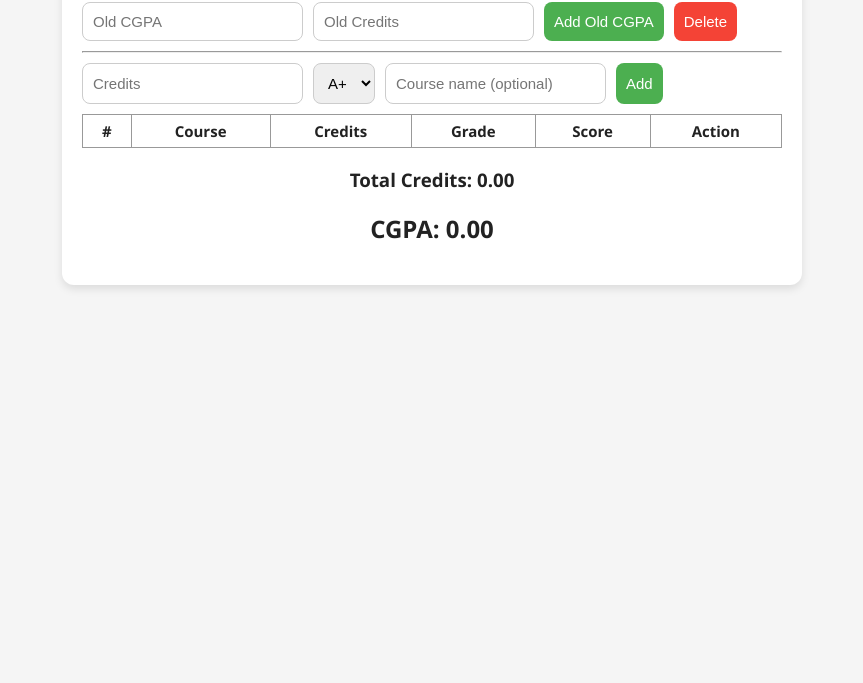
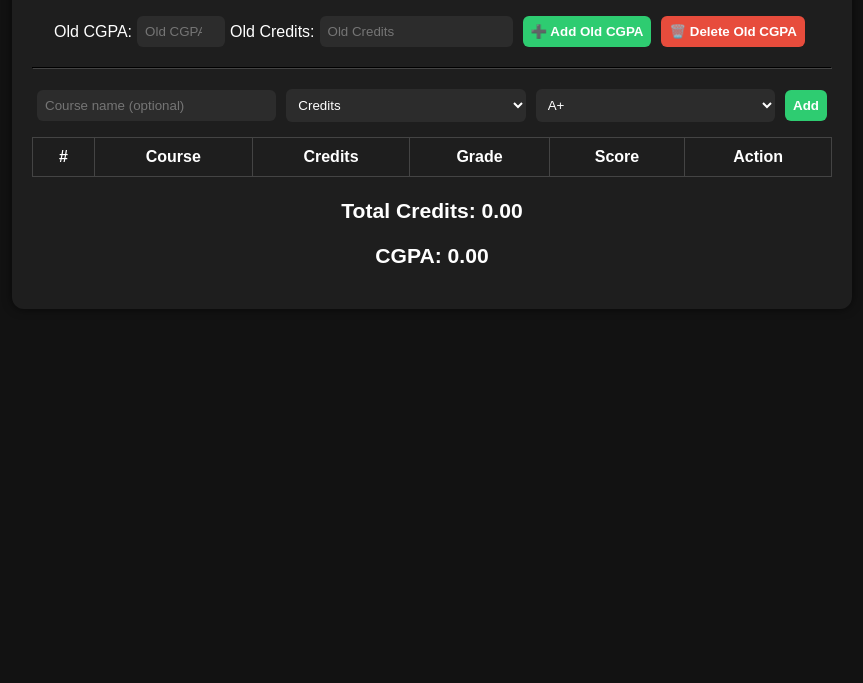
Before and after one commit to anshagnihotry258/Projects, a plain HTML site: page cgpa_calc_updated1.html in a window 1280 px wide. Shown: the part 117-800 px from the top of the page, without its empty margins (208-1071 px from the left). Drawn offline with Linux system fonts and the light colour scheme.

Commit message:
Enhance CGPA calculator with dark mode styles
Updated styles and structure for improved dark mode support and user experience.

```diff
--- a/cgpa_calc_updated1.html
+++ b/cgpa_calc_updated1.html
@@ -1,258 +1,237 @@
 <!DOCTYPE html>
 <html lang="en">
 <head>
-<meta charset="UTF-8">
-<meta name="viewport" content="width=device-width, initial-scale=1.0">
+  <meta charset="UTF-8" />
+  <meta name="viewport" content="width=device-width, initial-scale=1.0" />
   <title>CGPA Calculator</title>
   <style>
-  :root {
-    --green: #4caf50;
-    --red: #f44336;
-    --dark-bg: #1e1e1e;
-    --dark-card: #2b2b2b;
-    --light-bg: #f5f5f5;
-    --light-card: #ffffff;
-  }
-
     body {
-    font-family: 'Segoe UI', sans-serif;
-    background-color: var(--light-bg);
-    color: #222;
+      font-family: Arial, sans-serif;
       margin: 0;
-    padding: 15px;
+      padding: 0;
+      background-color: #121212;
+      color: white;
       transition: background-color 0.3s, color 0.3s;
     }
 
-  .dark-mode {
-    background-color: var(--dark-bg);
-    color: #f5f5f5;
-  }
-
     .container {
-    max-width: 700px;
-    margin: auto;
-    background: var(--light-card);
+      max-width: 800px;
+      margin: 30px auto;
+      background-color: #1e1e1e;
       padding: 20px;
       border-radius: 12px;
-    box-shadow: 0 4px 8px rgba(0,0,0,0.1);
-    transition: background 0.3s;
-  }
-
-  .dark-mode .container {
-    background: var(--dark-card);
+      box-shadow: 0 0 10px rgba(0, 0, 0, 0.6);
     }
 
     h1 {
       text-align: center;
-    margin-bottom: 10px;
+      margin-bottom: 20px;
     }
 
-  .top-row {
+    input, select, button {
+      padding: 8px;
+      border-radius: 6px;
+      border: none;
+      margin: 5px;
+    }
+
+    input, select {
+      background-color: #2c2c2c;
+      color: white;
+    }
+
+    button {
+      cursor: pointer;
+      font-weight: bold;
+    }
+
+    .green-btn {
+      background-color: #2ecc71;
+      color: white;
+    }
+
+    .green-btn:hover {
+      background-color: #27ae60;
+    }
+
+    .red-btn {
+      background-color: #e74c3c;
+      color: white;
+    }
+
+    .red-btn:hover {
+      background-color: #c0392b;
+    }
+
+    table {
+      width: 100%;
+      border-collapse: collapse;
+      margin-top: 10px;
+    }
+
+    th, td {
+      padding: 10px;
+      border: 1px solid #444;
+      text-align: center;
+    }
+
+    hr {
+      margin: 15px 0;
+      border-color: #444;
+    }
+
+    .result {
+      text-align: center;
+      margin-top: 20px;
+      font-size: 1.2em;
+    }
+
+    .top-bar {
       display: flex;
       justify-content: space-between;
       align-items: center;
     }
 
-  #darkToggle {
+    .dark-toggle {
       background: none;
       border: none;
-    font-size: 22px;
+      font-size: 1.5em;
       cursor: pointer;
-    color: inherit;
     }
 
-  .inputs-row, .course-row, .buttons-row {
+    .input-row {
       display: flex;
+      justify-content: center;
+      align-items: center;
       flex-wrap: wrap;
-    gap: 10px;
-    margin: 10px 0;
+      margin-bottom: 10px;
     }
 
-  input, select, button {
-    padding: 10px;
-    border-radius: 8px;
-    border: 1px solid #ccc;
-    font-size: 15px;
+    .input-row input, .input-row select {
+      flex: 1;
+      min-width: 100px;
     }
 
-  button {
-    cursor: pointer;
-    font-weight: 500;
+    .old-row {
+      display: flex;
+      justify-content: center;
+      align-items: center;
+      flex-wrap: wrap;
     }
 
-  .add-btn {
-    background: var(--green);
-    color: white;
-    border: none;
+    .centered {
+      text-align: center;
+      font-weight: bold;
+      font-size: 1.1em;
     }
 
-  .delete-btn {
-    background: var(--red);
-    color: white;
-    border: none;
+    .light-mode {
+      background-color: #f5f5f5;
+      color: #000;
     }
 
-  table {
-    width: 100%;
-    margin-top: 10px;
-    border-collapse: collapse;
-    font-size: 15px;
+    .light-mode .container {
+      background-color: #ffffff;
+      color: #000;
     }
 
-  th, td {
-    border: 1px solid #999;
-    padding: 6px;
-    text-align: center;
+    .light-mode input, .light-mode select {
+      background-color: #e6e6e6;
+      color: #000;
     }
 
-  .summary {
-    text-align: center;
-    margin-top: 15px;
+    .light-mode table {
+      border-color: #ccc;
     }
 
-  @media (max-width: 480px) {
-    .inputs-row, .course-row, .buttons-row {
-      flex-direction: column;
-      align-items: stretch;
-    }
-  }
   </style>
 </head>
 <body>
-
   <div class="container">
-  <div class="top-row">
+    <div class="top-bar">
       <h1>CGPA Calculator</h1>
-    <button id="darkToggle" onclick="toggleDarkMode()">🌙</button>
+      <button class="dark-toggle" id="themeToggle">🌙</button>
     </div>
 
-  <div class="inputs-row">
-    <input type="number" step="0.01" id="oldCgpa" placeholder="Old CGPA">
-    <input type="number" id="oldCredits" placeholder="Old Credits">
-    <button class="add-btn" onclick="addOldCgpa()">Add Old CGPA</button>
-    <button class="delete-btn" onclick="deleteOldCgpa()">Delete</button>
+    <div class="old-row">
+      <label>Old CGPA:</label>
+      <input type="number" id="oldCgpa" placeholder="Old CGPA" min="0" max="10" step="0.01" />
+      <label>Old Credits:</label>
+      <input type="number" id="oldCredits" placeholder="Old Credits" min="0" step="0.5" />
+      <button class="green-btn" onclick="addOldCgpa()">➕ Add Old CGPA</button>
+      <button class="red-btn" onclick="deleteOldCgpa()">🗑️ Delete Old CGPA</button>
     </div>
+
     <hr>
 
-  <div class="course-row">
-    <input type="number" id="credits" placeholder="Credits">
+    <div class="input-row">
+      <input type="text" id="courseName" placeholder="Course name (optional)" />
+      <select id="credits">
+        <option value="">Credits</option>
+        <option value="1">1</option><option value="2">2</option>
+        <option value="3">3</option><option value="4">4</option>
+        <option value="5">5</option>
+      </select>
       <select id="grade">
-      <option value="10">A+</option>
-      <option value="9">A</option>
-      <option value="8">B+</option>
-      <option value="7">B</option>
-      <option value="6">C+</option>
-      <option value="5">C</option>
-      <option value="0">F</option>
+        <option value="A+">A+</option><option value="A">A</option>
+        <option value="B+">B+</option><option value="B">B</option>
+        <option value="C+">C+</option><option value="C">C</option>
+        <option value="D">D</option><option value="F">F</option>
       </select>
-    <input type="text" id="courseName" placeholder="Course name (optional)">
-    <button class="add-btn" onclick="addCourse()">Add</button>
+      <button class="green-btn" id="addBtn">Add</button>
     </div>
 
-  <table id="courseTable">
+    <table>
       <thead>
         <tr>
-        <th>#</th>
-        <th>Course</th>
-        <th>Credits</th>
-        <th>Grade</th>
-        <th>Score</th>
-        <th>Action</th>
+          <th>#</th><th>Course</th><th>Credits</th><th>Grade</th><th>Score</th><th>Action</th>
         </tr>
       </thead>
-    <tbody></tbody>
+      <tbody id="courseTable"></tbody>
     </table>
 
-  <div class="summary">
-    <h3>Total Credits: <span id="totalCredits">0</span></h3>
-    <h2>CGPA: <span id="cgpa">0.00</span></h2>
+    <div class="result">
+      <p id="totalCredits" class="centered">Total Credits: 0.00</p>
+      <p id="cgpa" class="centered">CGPA: 0.00</p>
     </div>
   </div>
 
   <script>
     let courses = [];
-let oldCgpa = parseFloat(localStorage.getItem("oldCgpa")) || 0;
-let oldCredits = parseFloat(localStorage.getItem("oldCredits")) || 0;
+    const gradePoints = { "A+":10, "A":9, "B+":8, "B":7, "C+":6, "C":5, "D":4, "F":0 };
 
-document.addEventListener("DOMContentLoaded", () => {
-  updateTable();
-
-  // Press Enter to add course
-  document.querySelectorAll("#courseName, #credits, #grade").forEach(el => {
-    el.addEventListener("keypress", e => {
+    document.getElementById("addBtn").addEventListener("click", addCourse);
+    document.addEventListener("keypress", e => {
       if (e.key === "Enter") addCourse();
-    });
-  });
     });
 
     function addCourse() {
       const name = document.getElementById("courseName").value || "-";
       const credits = parseFloat(document.getElementById("credits").value);
-  const grade = parseFloat(document.getElementById("grade").value);
+      const grade = document.getElementById("grade").value;
 
-  if (isNaN(credits) || credits <= 0) {
-    alert("Enter valid credits!");
-    return;
-  }
+      if (!credits) return alert("Enter valid credits!");
 
       courses.push({ name, credits, grade });
       document.getElementById("courseName").value = "";
       document.getElementById("credits").value = "";
-
+      document.getElementById("grade").value = "A+";
       updateTable();
     }
 
-function deleteCourse(index) {
-  courses.splice(index, 1);
-  updateTable();
-}
+    function addOldCgpa() {
+      const cg = parseFloat(document.getElementById("oldCgpa").value) || 0;
+      const cr = parseFloat(document.getElementById("oldCredits").value) || 0;
 
-function updateTable() {
-  const tbody = document.querySelector("#courseTable tbody");
-  tbody.innerHTML = "";
-  let totalCredits = 0;
-  let totalPoints = 0;
+      if (cg < 0 || cg > 10) return alert("Invalid CGPA!");
+      if (cr < 0) return alert("Invalid credits!");
 
-  courses.forEach((c, i) => {
-    const score = c.credits * c.grade;
-    totalCredits += c.credits;
-    totalPoints += score;
-
-    const row = `<tr>
-      <td>${i + 1}</td>
-      <td>${c.name}</td>
-      <td>${c.credits}</td>
-      <td>${getGradeLetter(c.grade)}</td>
-      <td>${score.toFixed(2)}</td>
-      <td><button class="delete-btn" onclick="deleteCourse(${i})">❌</button></td>
-    </tr>`;
-    tbody.innerHTML += row;
-  });
-
-  document.getElementById("totalCredits").innerText = totalCredits.toFixed(2);
-
-  const totalCombinedCredits = totalCredits + oldCredits;
-  const totalCombinedPoints = totalPoints + (oldCgpa * oldCredits);
-  const cgpa = totalCombinedCredits ? totalCombinedPoints / totalCombinedCredits : 0;
-  document.getElementById("cgpa").innerText = cgpa.toFixed(2);
-}
-
-function getGradeLetter(grade) {
-  const map = {10: "A+", 9: "A", 8: "B+", 7: "B", 6: "C+", 5: "C", 0: "F"};
-  return map[grade] || "-";
-}
-
-function addOldCgpa() {
-  oldCgpa = parseFloat(document.getElementById("oldCgpa").value) || 0;
-  oldCredits = parseFloat(document.getElementById("oldCredits").value) || 0;
-  localStorage.setItem("oldCgpa", oldCgpa);
-  localStorage.setItem("oldCredits", oldCredits);
+      localStorage.setItem("oldCgpa", cg);
+      localStorage.setItem("oldCredits", cr);
       updateTable();
     }
 
     function deleteOldCgpa() {
-  oldCgpa = 0;
-  oldCredits = 0;
       localStorage.removeItem("oldCgpa");
       localStorage.removeItem("oldCredits");
       document.getElementById("oldCgpa").value = "";
@@ -260,12 +239,51 @@ function deleteOldCgpa() {
       updateTable();
     }
 
-function toggleDarkMode() {
-  document.body.classList.toggle("dark-mode");
-  const toggle = document.getElementById("darkToggle");
-  toggle.textContent = document.body.classList.contains("dark-mode") ? "☀️" : "🌙";
+    function updateTable() {
+      const table = document.getElementById("courseTable");
+      table.innerHTML = "";
+      let totalScore = 0;
+      let totalCredits = 0;
+
+      courses.forEach((c, i) => {
+        const score = gradePoints[c.grade] * c.credits;
+        totalScore += score;
+        totalCredits += c.credits;
+
+        const row = document.createElement("tr");
+        row.innerHTML = `
+          <td>${i + 1}</td>
+          <td>${c.name}</td>
+          <td>${c.credits}</td>
+          <td>${c.grade}</td>
+          <td>${score}</td>
+          <td><button class="red-btn" onclick="deleteCourse(${i})">Delete</button></td>
+        `;
+        table.appendChild(row);
+      });
+
+      const oldCg = parseFloat(localStorage.getItem("oldCgpa")) || 0;
+      const oldCr = parseFloat(localStorage.getItem("oldCredits")) || 0;
+
+      const totalCr = totalCredits + oldCr;
+      const totalWeighted = totalScore + (oldCg * oldCr);
+      const finalCg = totalCr > 0 ? totalWeighted / totalCr : 0;
+
+      document.getElementById("totalCredits").innerText = `Total Credits: ${totalCr.toFixed(2)}`;
+      document.getElementById("cgpa").innerText = `CGPA: ${finalCg.toFixed(2)}`;
     }
+
+    function deleteCourse(i) {
+      courses.splice(i, 1);
+      updateTable();
+    }
+
+    // dark mode toggle
+    const themeToggle = document.getElementById("themeToggle");
+    themeToggle.addEventListener("click", () => {
+      document.body.classList.toggle("light-mode");
+      themeToggle.textContent = document.body.classList.contains("light-mode") ? "☀️" : "🌙";
+    });
   </script>
-
 </body>
 </html>
```
Lines whose indentation alone changed are shown as unchanged.
